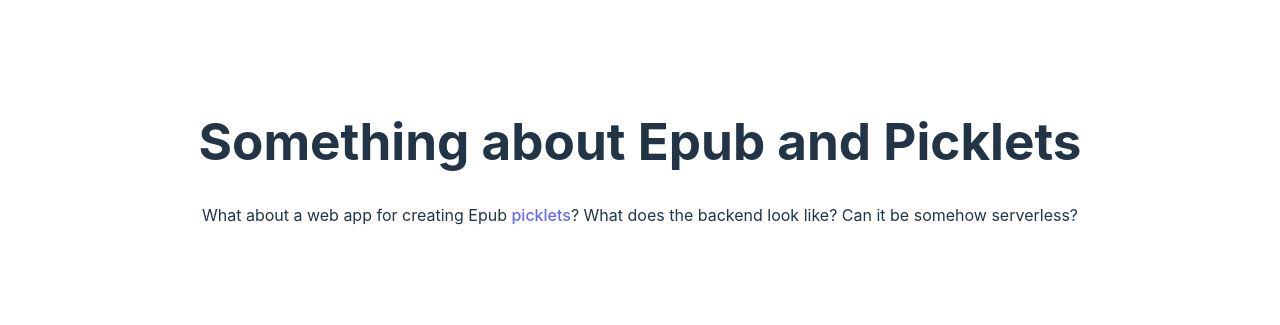
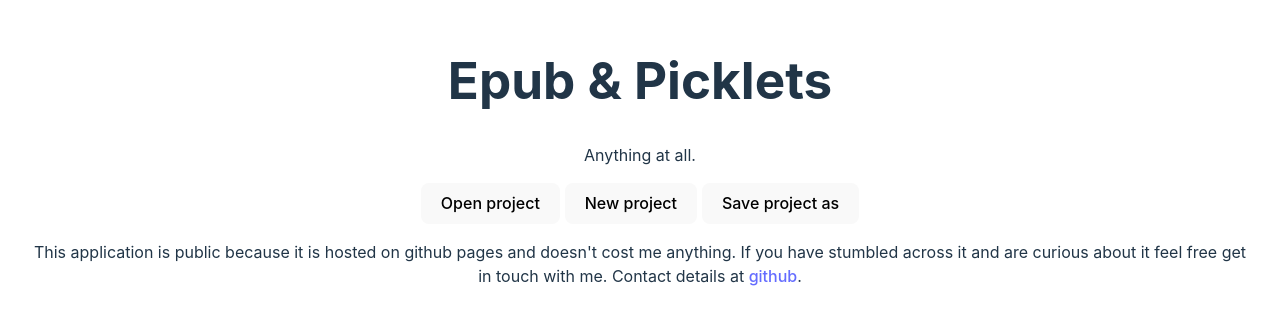
Before and after one commit to stewarthaines/svelte-demo, a Svelte app: page / in a window 1280 px wide. Shown: the part 239-564 px from the top of the page. Built offline with nearby package versions, Linux system fonts and the light colour scheme.

Commit message:
playing with File System Access API

```diff
--- a/package.json
+++ b/package.json
@@ -12,6 +12,7 @@
   "devDependencies": {
     "@sveltejs/vite-plugin-svelte": "^1.0.2",
     "@tsconfig/svelte": "^3.0.0",
+    "idb-keyval": "^6.2.0",
     "svelte": "^3.49.0",
     "svelte-check": "^2.8.1",
     "svelte-preprocess": "^4.10.7",
--- a/src/App.svelte
+++ b/src/App.svelte
@@ -1,16 +1,110 @@
 <script lang="ts">
-  import svelteLogo from './assets/svelte.svg'
-  import Counter from './lib/Counter.svelte'
+  import { get, set } from 'idb-keyval'
+  import { onMount } from 'svelte'
+  import { newProjectFromTemplate } from './lib/Project'
+
+  let project
+  let fileHandle
+  let filename
+  let fileData
+  const CURRENT_PICKLET = 'current-picklet-filehandle'
+
+  onMount(async () => {
+    fileHandle = await get(CURRENT_PICKLET)
+    if (fileHandle) {
+      console.log(`${fileHandle} loaded from idb`)
+      filename = fileHandle.name
+    }
+  })
+
+  async function reopenProject() {
+    const writeable = await verifyPermission(fileHandle, true)
+    if (writeable) {
+      fileData = await fileHandle.getFile()
+      const projectData = await fileData.text();
+      console.log(projectData)
+      project = JSON.parse(projectData)
+    }
+  }
+
+  async function loadProject(handle) {
+    fileData = await handle.getFile()
+    const projectData = await fileData.text();
+    console.log(projectData)
+    project = JSON.parse(projectData)
+  }
+
+  async function chooseProjectFile() {
+    const [fileHandle] = await window.showOpenFilePicker()
+    loadProject(fileHandle)
+    // persist the handle so we can try opening on page refresh
+    set(CURRENT_PICKLET, fileHandle);
+  }
+
+  function createProject() {
+    project = newProjectFromTemplate()
+  }
+
+  async function saveProjectAs() {
+    let fileHandle = await window.showSaveFilePicker({
+      suggestedName: 'picklet.json'
+    })
+    if (fileHandle.kind === 'file') {
+      filename = fileHandle.name
+
+      // localStorage.setItem('current-picklet-file', fileHandle)
+      const writable = await fileHandle.createWritable();
+
+      // Write the contents of the file to the stream.
+      await writable.write(JSON.stringify(project));
+
+      // Close the file and write the contents to disk.
+      await writable.close();
+
+      // persist the handle so we can try opening on page refresh
+      set(CURRENT_PICKLET, fileHandle);
+    }
+  }
+
+async function verifyPermission(fileHandle, withWrite) {
+  const opts = {};
+  if (withWrite) {
+    opts.mode = 'readwrite';
+  }
+
+  // Check if we already have permission, if so, return true.
+  if (await fileHandle.queryPermission(opts) === 'granted') {
+    return true;
+  }
+
+  // Request permission to the file, if the user grants permission, return true.
+  if (await fileHandle.requestPermission(opts) === 'granted') {
+    return true;
+  }
+
+  // The user did not grant permission, return false.
+  return false;
+}
 </script>
 
 <main>
-  <h1>Something about Epub and Picklets</h1>
+  <h1>Epub &amp; Picklets</h1>
 
   <p>
-  What about a web app for creating Epub
-  <a href="http://picklets.net">picklets</a>? What does the backend look like? Can it be somehow serverless?
+  {#if project}Current project: {project.name}{/if}
+  {#if filename && !project}<button on:click={reopenProject}>Reopen {filename}</button>{/if}
   </p>
 
+  <p>
+  Anything at all.
+  </p>
+  <button on:click={chooseProjectFile}>Open project</button>
+  <button on:click={createProject}>New project</button>
+  <button on:click={saveProjectAs}>Save project as</button>
+
+  <p>
+  This application is public because it is hosted on github pages and doesn't cost me anything. If you have stumbled across it and are curious about it feel free get in touch with me. Contact details at <a href="https://github.com/stewarthaines">github</a>.
+  </p>
 </main>
 
 <style>
--- /dev/null
+++ b/src/lib/Project.ts
@@ -0,0 +1,12 @@
+export const newProjectFromTemplate = function () {
+  return {
+    name: 'new',
+    pages: [
+      {
+        layers: [],
+      },
+    ],
+  };
+};
+
+export default {};
```
Also changed, not shown: 1 other file (tests, documents, lock files or other folders).
